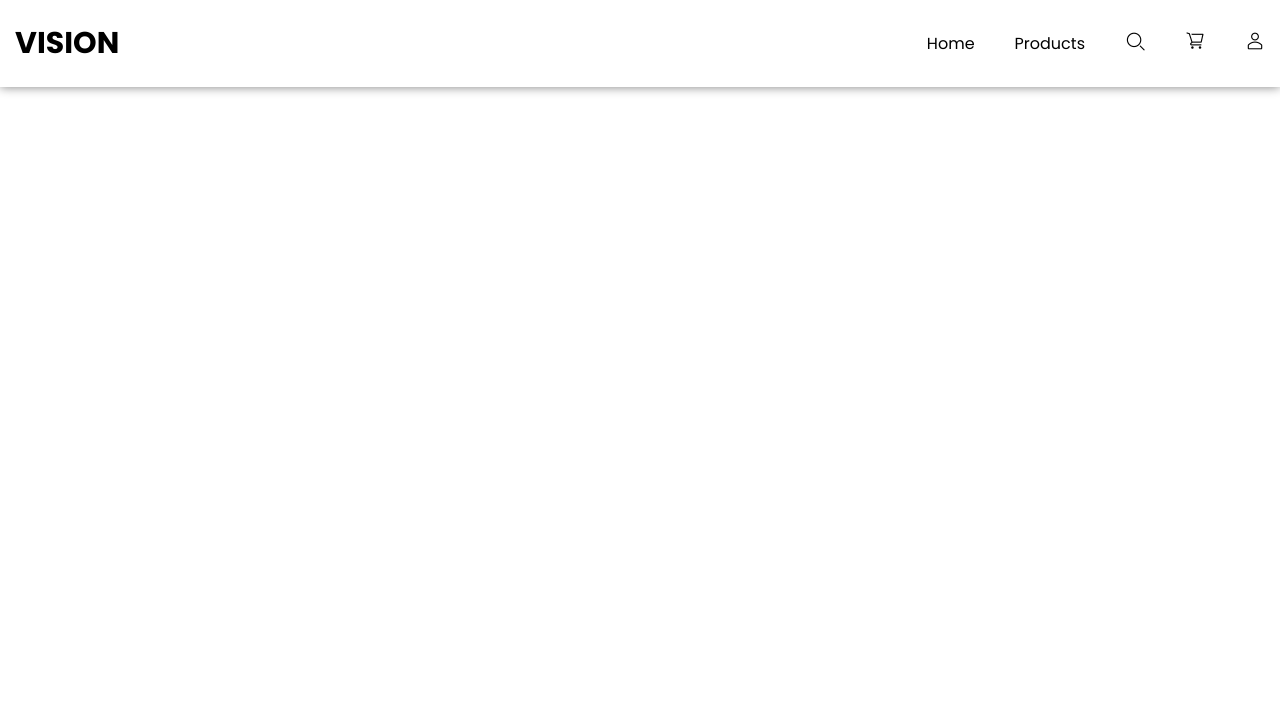
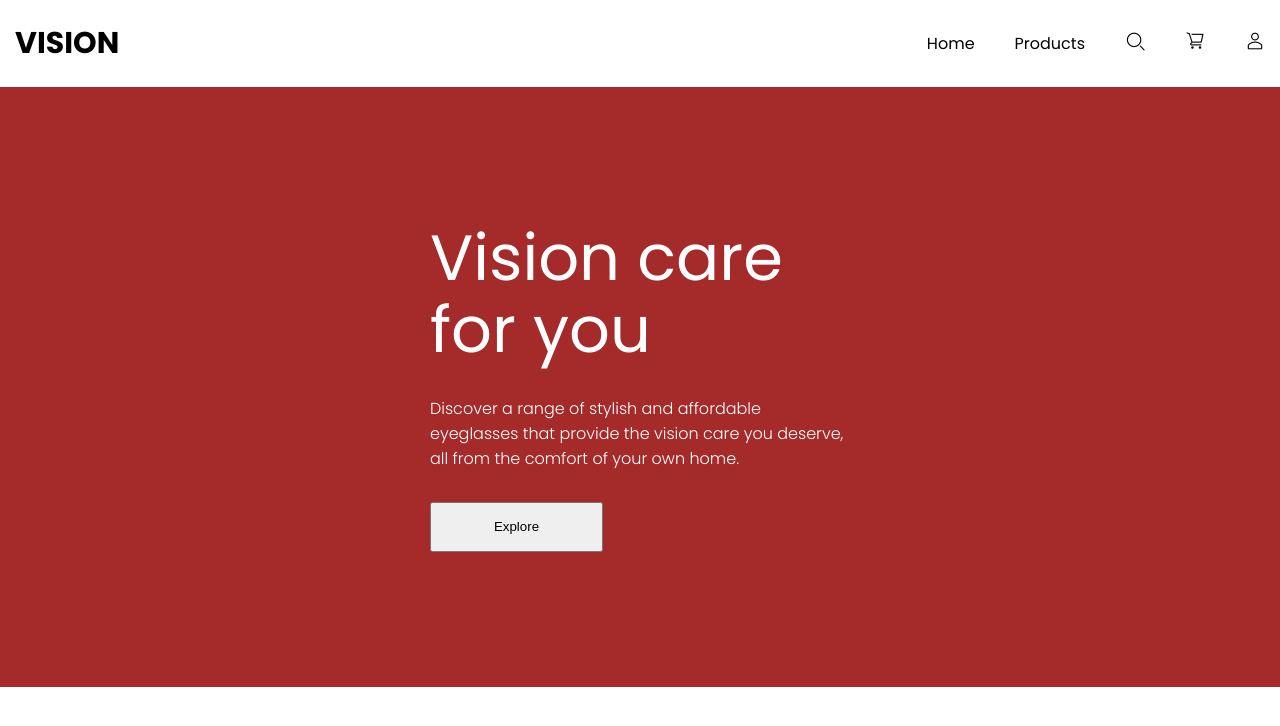
Before and after one commit to cherubim777/eye-glasses-shopping-frontend, a React (Vite) app: page / in a window 1280 px wide. Shown: the top 726 px of the page. Built offline with nearby package versions, Linux system fonts and the light colour scheme.

Commit message:
add home page component, add intro section

```diff
--- a/src/App.css
+++ b/src/App.css
@@ -34,3 +34,35 @@ body{
 .user{
     background-image: url("./assets/user.png");
 }
+
+.intro{
+    height: 600px;
+    background-color: #A52A2A;
+    display: flex;
+    align-items: center;
+    justify-content: center;
+
+}
+
+.intro-text {
+    color: white;
+    width: 420px;
+    height: 360px;
+    display: flex;
+    flex-direction: column;
+    justify-content: space-around;
+}
+
+.intro-text-title {
+    font-size: 64px;
+    line-height: 72px;
+}
+
+.intro-text-description {
+    font-weight: 300;
+}
+
+.intro-text > button {
+    width: 173px;
+    height: 50px;
+}
--- a/src/App.jsx
+++ b/src/App.jsx
@@ -1,11 +1,15 @@
 import { useState } from 'react'
 import './App.css'
 import Navbar from './Navbar'
+import Home from './Home'
 
 function App() {
 
   return (
+    <>
     <Navbar />
+    <Home />
+    </>
   )
 }
 
--- /dev/null
+++ b/src/Home.jsx
@@ -0,0 +1,14 @@
+import React from "react";
+
+export default function Home(){
+    return (
+        <div className="intro">
+            <div className="intro-text">
+                <div className="intro-text-title">Vision care for you</div>
+                <div className="intro-text-description">Discover a range of stylish and affordable eyeglasses that provide the vision care you deserve, all from the comfort of your own home.</div>
+                <button>Explore</button>
+            </div>
+        </div>
+
+    )
+}
```
